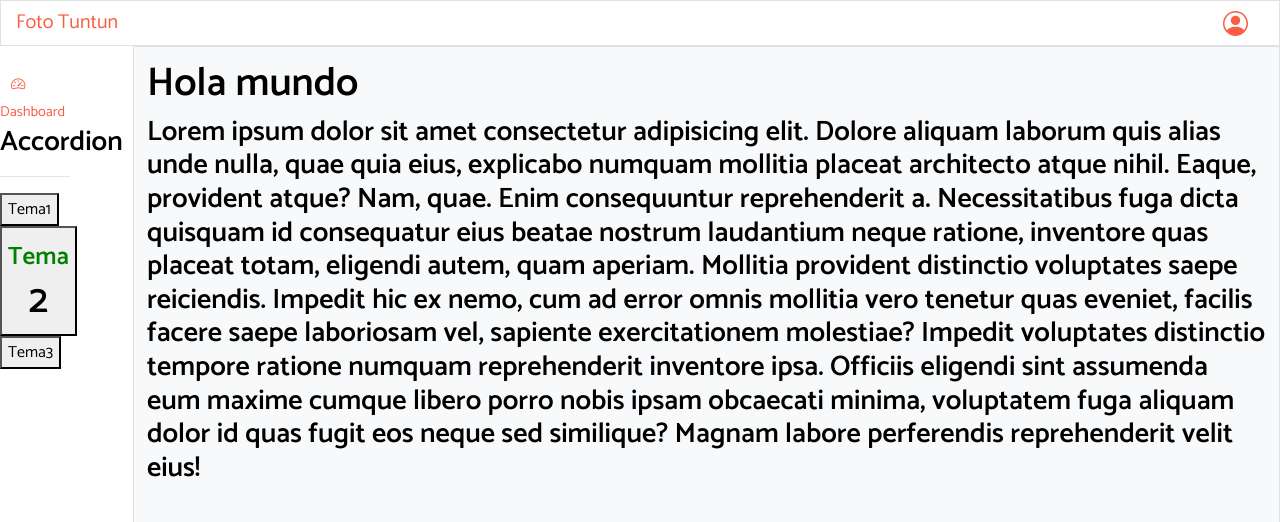
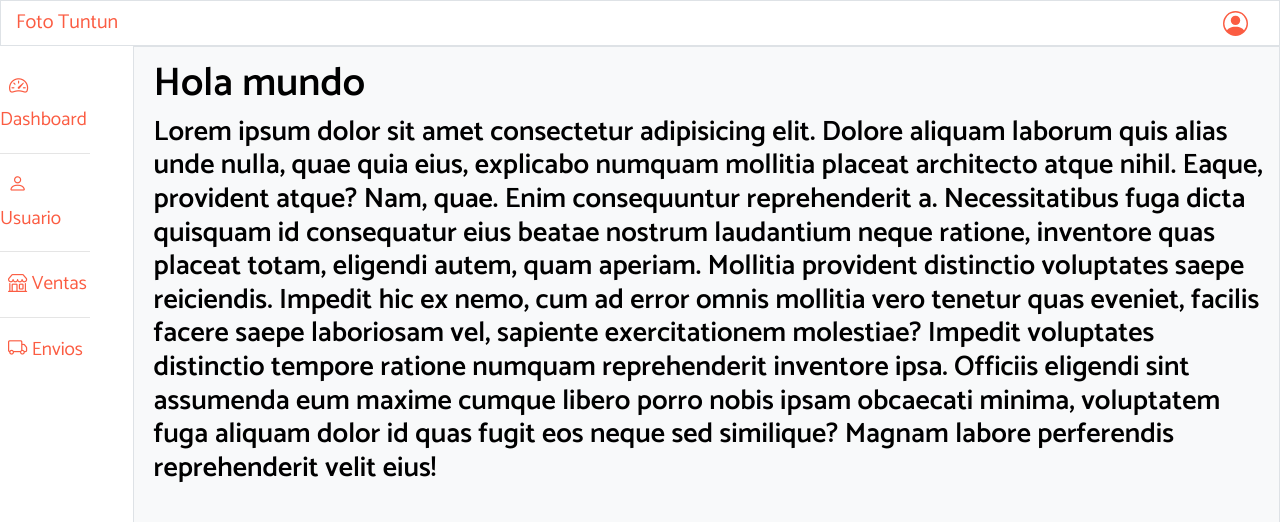
Before and after one commit to DiegoMurillo7536/TuntunFrontendRoutes, an Angular app: page /checkout in a window 1280 px wide. Shown: the top 522 px of the page. Built offline with nearby package versions, Linux system fonts and the light colour scheme; what ngx-slick-carousel would draw is missing.

Commit message:
Añadiendo sidebar

```diff
--- a/src/app/administrador/component/sidebar/sidebar.component.css
+++ b/src/app/administrador/component/sidebar/sidebar.component.css
@@ -3,15 +3,21 @@
     padding-bottom:40% ;
     padding-top: 2%;
     float: left;
-    width: 10.5%;
+    width: 12%;
+
 
 }
-#titulomodulo{
+#dashboard-sidebard{
 
-    margin-left: 15%;
-    font-size: 0.9em;
+    font-size: 1.2em;
+    margin-left: 10%;
 
-    padding: 0.5%;
+}
+.tituloitems{
+    font-size: 1.2em;
+    width: 200%;
+
+    margin-left: 9%;
 }
 .items{
     margin-left: 30%;
@@ -25,3 +31,10 @@ span{
     color:green;
     font-size:25px;
 }
+
+#acordion{
+    border: solid;
+}
+.acordion-slide{
+    border: solid green;
+}
--- a/src/app/administrador/component/sidebar/sidebar.component.html
+++ b/src/app/administrador/component/sidebar/sidebar.component.html
@@ -1,29 +1,58 @@
 <div id="sidebar">
+   <a href="#" class="nav-brand" id="dashboard-sidebard"> <i class="bi bi-speedometer2"></i>Dashboard</a>
+<hr>
+   <a class="nav-brand tituloitems"  data-toggle="collapse" href="#collapseExample" role="button" aria-expanded="false" aria-controls="collapseExample">
+    <i class="bi bi-person"></i> Usuario
+    </a>
 
-   <a href="#" id="titulomodulo"> <i class="bi bi-speedometer2"></i>Dashboard</a>
 
-   <h3>Accordion</h3>
+  <div class="collapse" id="collapseExample">
+    <ul>
+        <li>Usuarios</li>
+        <li>Autoridades</li>
+
+    </ul>
+  </div>
+  <br>
 <hr>
-<ngb-accordion #acc="ngbAccordion" (panelChange)=nomodificar($event)>
-    <ngb-panel id="panel1" title="Tema1">
-        <ng-template ngbPanelContent>
-            Lorem ipsum dolor, sit amet consectetur adipisicing elit. Veritatis ratione eaque voluptatibus error animi quaerat delectus maiores saepe, nemo, inventore nobis omnis, consequuntur asperiores odit non aliquid quo? Maiores, nam.
-        </ng-template>
-    </ngb-panel>
-    <ngb-panel id="panel2">
-        <ng-template ngbPanelTitle>
-            <h1> <span>Tema</span> 2</h1>
-        </ng-template>
-        <ng-template ngbPanelContent>
-            Lorem ipsum dolor, sit amet consectetur adipisicing elit. Veritatis ratione eaque voluptatibus error animi quaerat delectus maiores saepe, nemo, inventore nobis omnis, consequuntur asperiores odit non aliquid quo? Maiores, nam.
-        </ng-template>
-    </ngb-panel>
-    <ngb-panel id="panel3" title="Tema3" [disabled]="false">
-        <ng-template ngbPanelContent>
-            Lorem ipsum dolor, sit amet consectetur adipisicing elit. Veritatis ratione eaque voluptatibus error animi quaerat delectus maiores saepe, nemo, inventore nobis omnis, consequuntur asperiores odit non aliquid quo? Maiores, nam.
-        </ng-template>
-    </ngb-panel>
-</ngb-accordion>
+  <a class="nav-brand tituloitems"  data-toggle="collapse" href="#collapseExample2" role="button" aria-expanded="false" aria-controls="collapseExample">
+    <i class="bi bi-shop"></i> Ventas
+   </a>
+
+
+ <div class="collapse" id="collapseExample2">
+   <ul>
+       <li>Productos</li>
+       <li>Detalle de los Productos</li>
+       <li>Ventas</li>
+       <li>Detalle de las ventas</li>
+       <li>Métodos de pago</li>
+   </ul>
+ </div>
+
+ <br>
+ <hr>
+  <a class="nav-brand tituloitems"  data-toggle="collapse" href="#collapseExample3" role="button" aria-expanded="false" aria-controls="collapseExample">
+    <i class="bi bi-truck"></i> Envios
+   </a>
+
+
+ <div class="collapse" id="collapseExample3">
+   <ul>
+       <li>Envios</li>
+       <li>Compañías de envio</li>
+       <li>Devoluciones</li>
+       <li>Pedidos</li>
+   </ul>
+ </div>
+
+
+
+
+
+
+
+
 
 
 </div>
--- a/src/app/administrador/component/sidebar/sidebar.component.ts
+++ b/src/app/administrador/component/sidebar/sidebar.component.ts
@@ -1,6 +1,4 @@
 import { Component, OnInit } from '@angular/core';
-import {NgbAccordionConfig} from '@ng-bootstrap/ng-bootstrap'
-import {NgbPanelChangeEvent} from '@ng-bootstrap/ng-bootstrap';
 
 
 
@@ -10,17 +8,10 @@ import {NgbPanelChangeEvent} from '@ng-bootstrap/ng-bootstrap';
   styleUrls: ['./sidebar.component.css']
 })
 export class SidebarComponent implements OnInit {
-  constructor(private _config:NgbAccordionConfig) {
-    _config.closeOthers=true;
+  public isCollapsed = false;
+  constructor() {
+
   }
-
-  nomodificar($event:NgbPanelChangeEvent){
-  if ($event.panelId === 'panel1' && $event.nextState === false){
-    $event.preventDefault();  }
-  }
-
-
-
   ngOnInit(): void {
   }
 
```
Also changed, not shown: src/app/app.component.html (line endings or trailing spaces).
